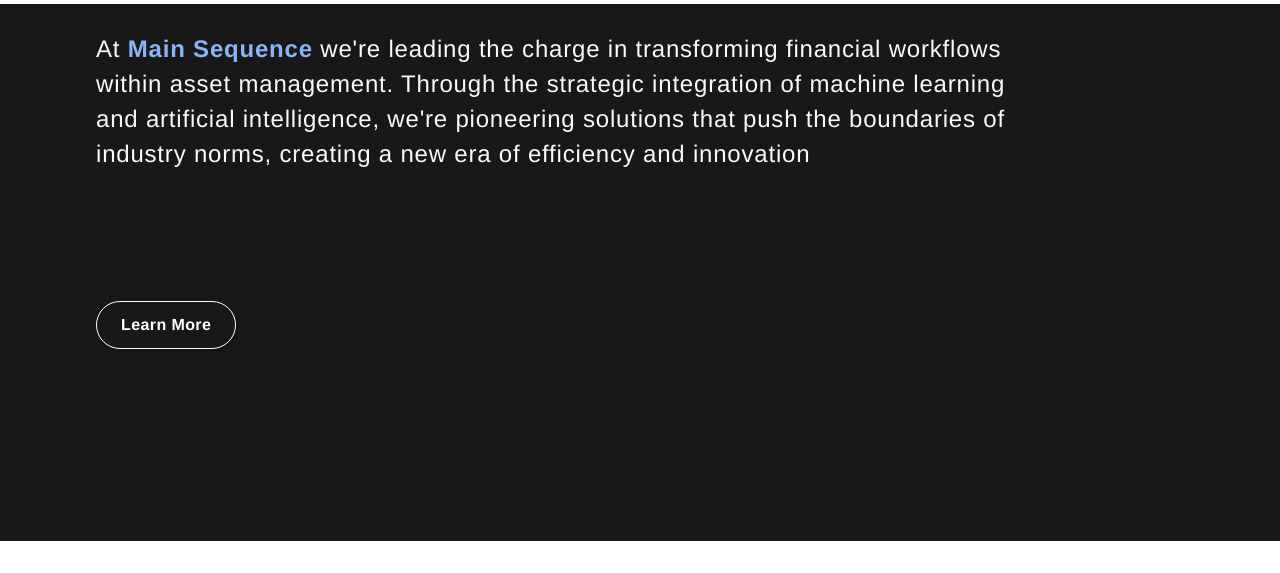
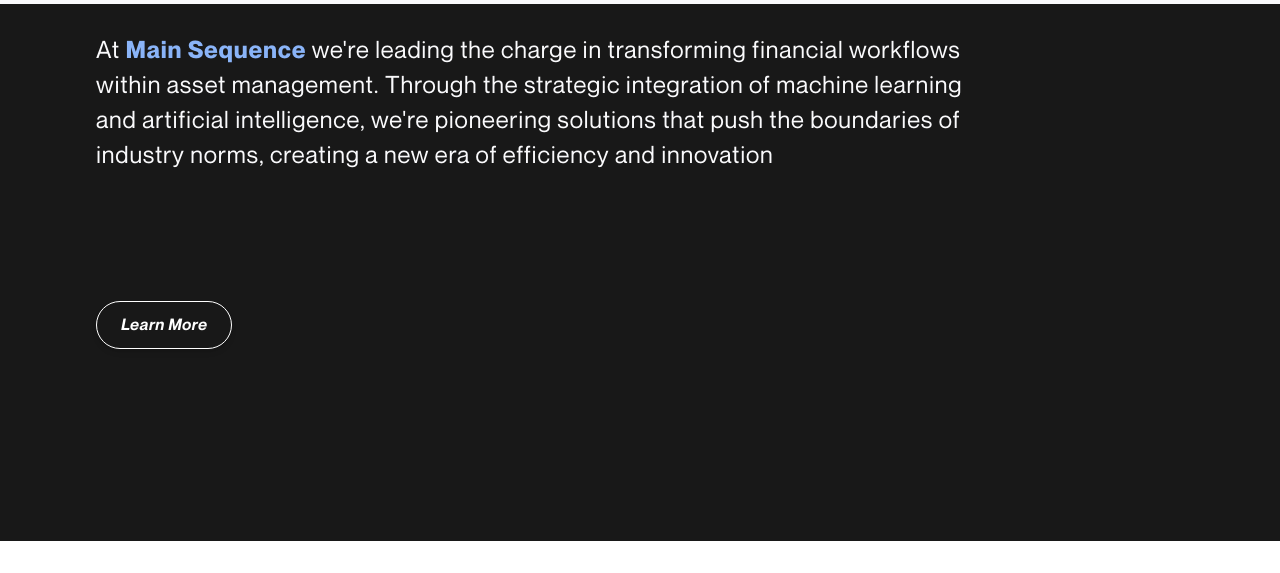
Before and after one commit to MainSequenceDev/LandingTailwind, a website built with Vite: page index.html in a window 1280 px wide. Shown: the part 63-636 px from the top of the page. Built offline with nearby package versions, Linux system fonts and the light colour scheme.

Commit message:
Update font

```diff
--- a/index.html
+++ b/index.html
@@ -1,6 +1,5 @@
 <!DOCTYPE html>
-<!-- saved from url=(0022)http://127.0.0.1:8006/ -->
-<html lang="en"><!--begin::Head-->
+<html lang="en">
 
 <head>
   <meta http-equiv="Content-Type" content="text/html; charset=UTF-8">
@@ -18,9 +17,10 @@
     crossorigin="anonymous">
   <script src="https://cdnjs.cloudflare.com/ajax/libs/flowbite/2.3.0/flowbite.min.js"></script>
   <link rel="stylesheet" href="/static/styles/output.css">
+  <link rel="stylesheet" href="/static/styles/fonts.css">
   <script src="https://cdn.tailwindcss.com/3.4.1?plugins=forms,typography,aspect-ratio,line-clamp"></script>
 
-<body>
+<body class="font-neue">
   <div class="canvas-paper">
 
     <div class=" bg-offwhite fixed w-full top-0 sm:px-16 px-8  z-30 backdrop-blur">
@@ -46,7 +46,7 @@
             class="flex flex-col p-4 md:p-0 mt-4 border border-gray-100 rounded-lg bg-gray-700 md:bg-transparent bg-gray-50 md:flex-row md:space-x-8 rtl:space-x-reverse md:mt-0 md:border-0 ">
             <li>
               <a href="http://127.0.0.1:8006/#"
-                class="block lg:inline-block text-white py-2 md:text-[#000] md:py-0 lg:mt-0 hover:text-primary mr-4 xl:mr-6 text-sm xl:text-base whitespace-nowrap font-medium">
+                class="block font-neue lg:inline-block text-white py-2 md:text-[#000] md:py-0 lg:mt-0 hover:text-primary mr-4 xl:mr-6 text-sm xl:text-base whitespace-nowrap font-medium">
                 Software
               </a>
             </li>
@@ -125,7 +125,7 @@
         <div class="mr-auto ml-auto flex justify-end relative xl:pr-32">
           <div class="mb-16 lg:pr-12 lg:mb-0">
 
-            <div class="mb-6 text-base/loose font-manrope-medium tracking-wider text-start ">
+            <div class="mb-6 text-base/loose font-neue tracking-wider text-start ">
               <span class=" text-2xl leading-loose sm:text-2xl sm:leading-none">At </span>
               <span class="text-primary text-2xl font-bold leading-loose sm:text-2xl sm:leading-none">
                 Main Sequence
@@ -193,8 +193,8 @@
                 <li class=" font-normal mb-12 flex items-center">
                   <i class="fas fa-chevron-right mr-4"></i>
                   L
-<!--                  Lorem ipsum dolor sit amet, consectetur adipiscing elit, sed do eiusmod tempor-->
-<!--                  incididunt ut labore et dolore magna aliqua.-->
+                  <!--                  Lorem ipsum dolor sit amet, consectetur adipiscing elit, sed do eiusmod tempor-->
+                  <!--                  incididunt ut labore et dolore magna aliqua.-->
                 </li>
 
                 <li class=" font-normal mb-12 flex items-center">
--- /dev/null
+++ b/static/styles/fonts.css
@@ -0,0 +1,51 @@
+@font-face {
+  font-family: "PPNeueMontreal";
+  src: url("/static/fonts/PP Neue Montreal - Free for Personal Use v2.6/OTF/PPNeueMontreal-Thin.otf")
+    format("opentype");
+  font-weight: 100;
+  font-style: normal;
+  font-display: swap;
+}
+@font-face {
+  font-family: "PPNeueMontreal";
+  src: url("/static/fonts/PP Neue Montreal - Free for Personal Use v2.6/OTF/PPNeueMontreal-Regular.otf")
+    format("opentype");
+  font-weight: 400;
+  font-style: normal;
+  font-display: swap;
+}
+@font-face {
+  font-family: "PPNeueMontreal";
+  src: url("/static/fonts/PP Neue Montreal - Free for Personal Use v2.6/OTF/PPNeueMontreal-Medium.otf")
+    format("opentype");
+  font-weight: 500;
+  font-style: normal;
+  font-display: swap;
+}
+
+@font-face {
+  font-family: "PPNeueMontreal";
+  src: url("/static/fonts/PP Neue Montreal - Free for Personal Use v2.6/OTF/PPNeueMontreal-SemiBolditalic.otf")
+    format("opentype");
+  font-weight: 600;
+  font-style: normal;
+  font-display: swap;
+}
+
+@font-face {
+  font-family: "PPNeueMontreal";
+  src: url("/static/fonts/PP Neue Montreal - Free for Personal Use v2.6/OTF/PPNeueMontreal-Bold.otf")
+    format("opentype");
+  font-weight: 700;
+  font-style: normal;
+  font-display: swap;
+}
+
+@font-face {
+  font-family: "PPNeueMontreal";
+  src: url("/static/fonts/PP Neue Montreal - Free for Personal Use v2.6/OTF/PPNeueMontreal-Book.otf")
+    format("opentype");
+  font-weight: 800;
+  font-style: normal;
+  font-display: swap;
+}
--- a/static/styles/style.css
+++ b/static/styles/style.css
@@ -6,7 +6,7 @@
   .bg-calm {
     background-color: #f7f7f7;
     color: #181818; /* Add the font color */
-    font-family: "Manrope", Helvetica;
+    font-family: "PPNeueMontreal", Helvetica;
   }
 
   .bg-calm .border-b {
@@ -16,7 +16,7 @@
   .bg-darkms {
     background-color: #181818;
     color: #fafafc; /* Add the font color */
-    font-family: "Manrope", Helvetica;
+    font-family: "PPNeueMontreal", Helvetica;
   }
 
   .bg-darkms h3 {
@@ -24,18 +24,18 @@
   }
   .bg-darkms .border-b {
     color: #fafafc;
-    font-family: "Manrope", Helvetica;
+    font-family: "PPNeueMontreal", Helvetica;
   }
 
   .bg-offwhite {
     background-color: #fafafc;
     color: #181818; /* Add the font color */
-    font-family: "Manrope", Helvetica;
+    font-family: "PPNeueMontreal", Helvetica;
   }
 
   .bg-offwhite .border-b {
     color: #181818;
-    font-family: "Manrope", Helvetica;
+    font-family: "PPNeueMontreal", Helvetica;
   }
 
   .bg-bluegrad {
@@ -45,7 +45,7 @@
       rgb(138, 180, 248) 100%
     );
     color: #fafafc; /* Add the font color */
-    font-family: "Manrope", Helvetica;
+    font-family: "PPNeueMontreal", Helvetica;
   }
 
   /* Font family for H1 and H2 */
@@ -57,8 +57,11 @@
   .font-manrope-medium {
     font-family: "Manrope Medium", Helvetica;
   }
+  .font-neue {
+    font-family: "PPNeueMontreal", Helvetica;
+  }
   h2 {
-    font-family: "Neue Montreal Medium", Helvetica;
+    font-family: "PPNeueMontreal", Helvetica;
   }
   h3 {
   }
--- a/tailwind.config.js
+++ b/tailwind.config.js
@@ -6,6 +6,9 @@
     colors: {
       primary: "#8ab4f8",
     },
+    fontFamily: {
+      neue: ["PPNeueMontreal"],
+    },
   },
   plugins: [],
 };
```
Also changed, not shown: static/fonts/PP Neue Montreal - Free for Personal Use v2.6/OTF/PPNeueMontreal-Bold.otf (added), static/fonts/PP Neue Montreal - Free for Personal Use v2.6/OTF/PPNeueMontreal-Book.otf (added), static/fonts/PP Neue Montreal - Free for Personal Use v2.6/OTF/PPNeueMontreal-Italic.otf (added), static/fonts/PP Neue Montreal - Free for Personal Use v2.6/OTF/PPNeueMontreal-Medium.otf (added), static/fonts/PP Neue Montreal - Free for Personal Use v2.6/OTF/PPNeueMontreal-Regular.otf (added), static/fonts/PP Neue Montreal - Free for Personal Use v2.6/OTF/PPNeueMontreal-SemiBolditalic.otf (added), static/fonts/PP Neue Montreal - Free for Personal Use v2.6/OTF/PPNeueMontreal-Thin.otf (added), static/styles/output.css, 3 other files.
